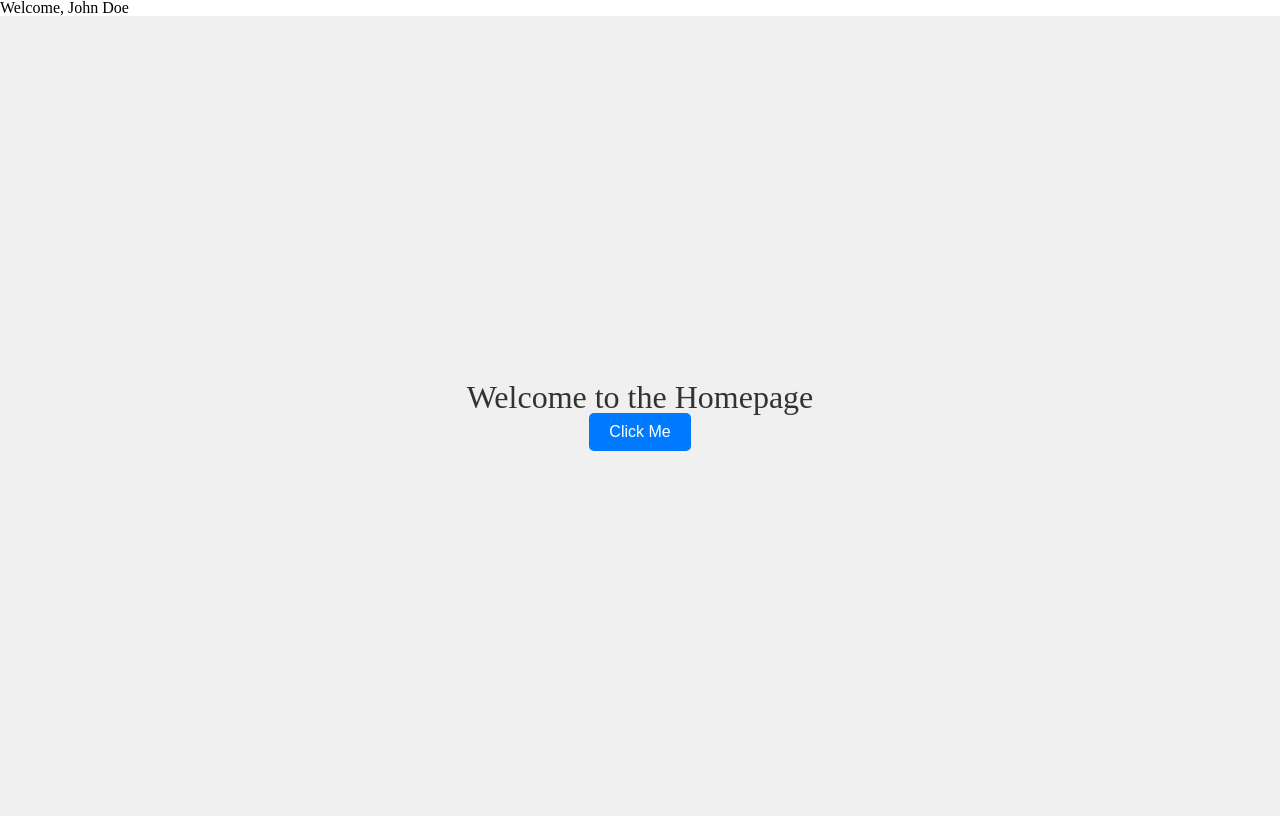
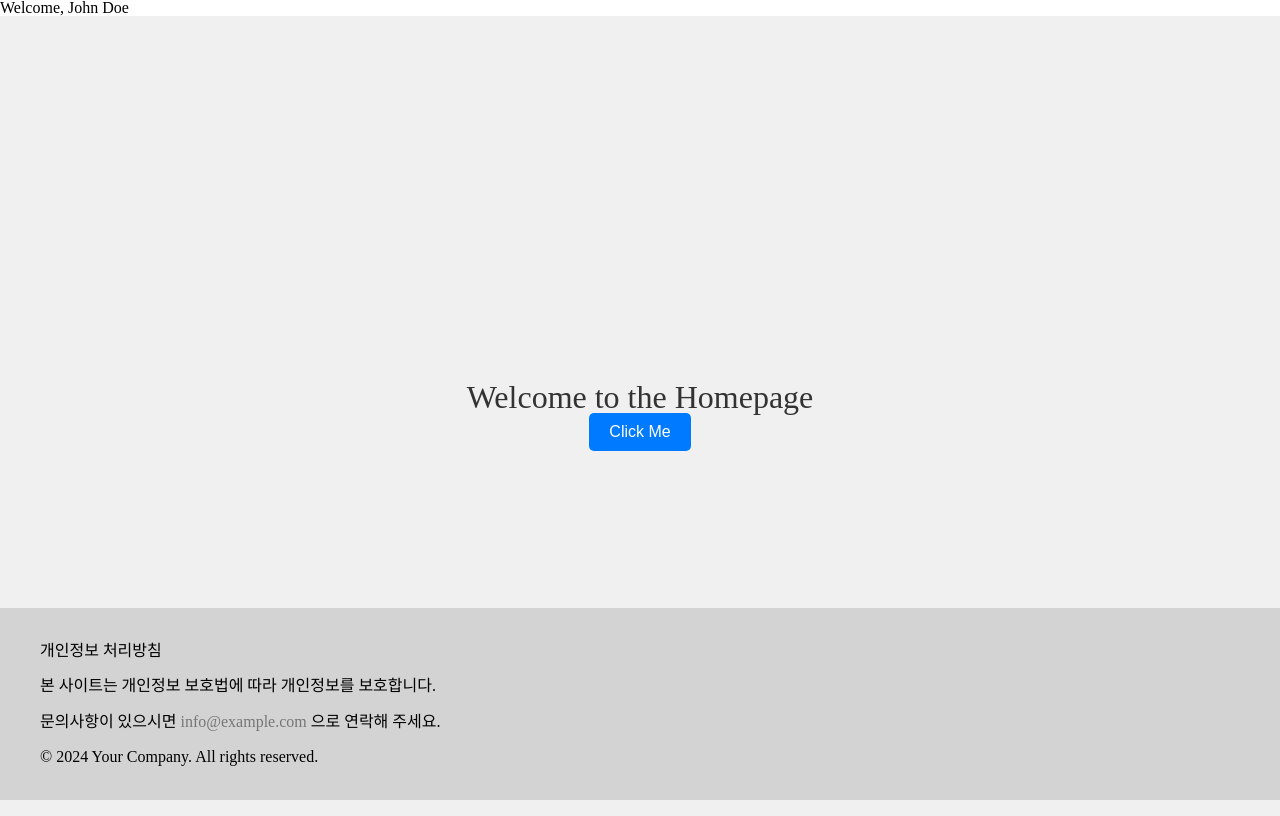
Before and after one commit to kirnjiyun/deluxury-FE, a React (Create React App) app in the folder myshop/: page / in a window 1280 px wide. Built offline with nearby package versions, Linux system fonts and the light colour scheme.

Commit message:
footer 만들기

```diff
--- a/myshop/src/components/Footer/FooterStyles.js
+++ b/myshop/src/components/Footer/FooterStyles.js
@@ -1,11 +1,50 @@
+// src/components/FooterStyles.js
 import styled from "@emotion/styled";
 
 export const FooterContainer = styled.div`
-    background-color: #333;
-    color: white;
+    background-color: lightgray;
     text-align: center;
-    padding: 10px 0;
+    padding: 20px 0;
     position: fixed;
     bottom: 0;
     width: 100%;
 `;
+
+export const FooterContent = styled.div`
+    max-width: 1200px;
+    margin: 0 auto;
+    padding: 0 20px;
+    text-align: left;
+    line-height: 1.6;
+
+    p {
+        margin: 10px 0;
+    }
+
+    a {
+        color: #767676;
+        text-decoration: none;
+
+        &:hover {
+            text-decoration: underline;
+        }
+    }
+
+    @media (max-width: 768px) {
+        padding: 0 10px;
+
+        p {
+            font-size: 0.9em;
+            margin: 8px 0;
+        }
+    }
+
+    @media (max-width: 480px) {
+        padding: 0 5px;
+
+        p {
+            font-size: 0.8em;
+            margin: 6px 0;
+        }
+    }
+`;
--- a/myshop/src/layout/AppLayout.jsx
+++ b/myshop/src/layout/AppLayout.jsx
@@ -1,6 +1,6 @@
 import React from "react";
 import Navbar from "../components/Navbar/Navbar";
-
+import Footer from "../components/Footer/Footer";
 const user = { name: "John Doe" };
 
 export default function AppLayout({ children }) {
@@ -8,6 +8,7 @@ export default function AppLayout({ children }) {
         <div>
             <Navbar user={user} />
             {children}
+            <Footer />
         </div>
     );
 }
```
